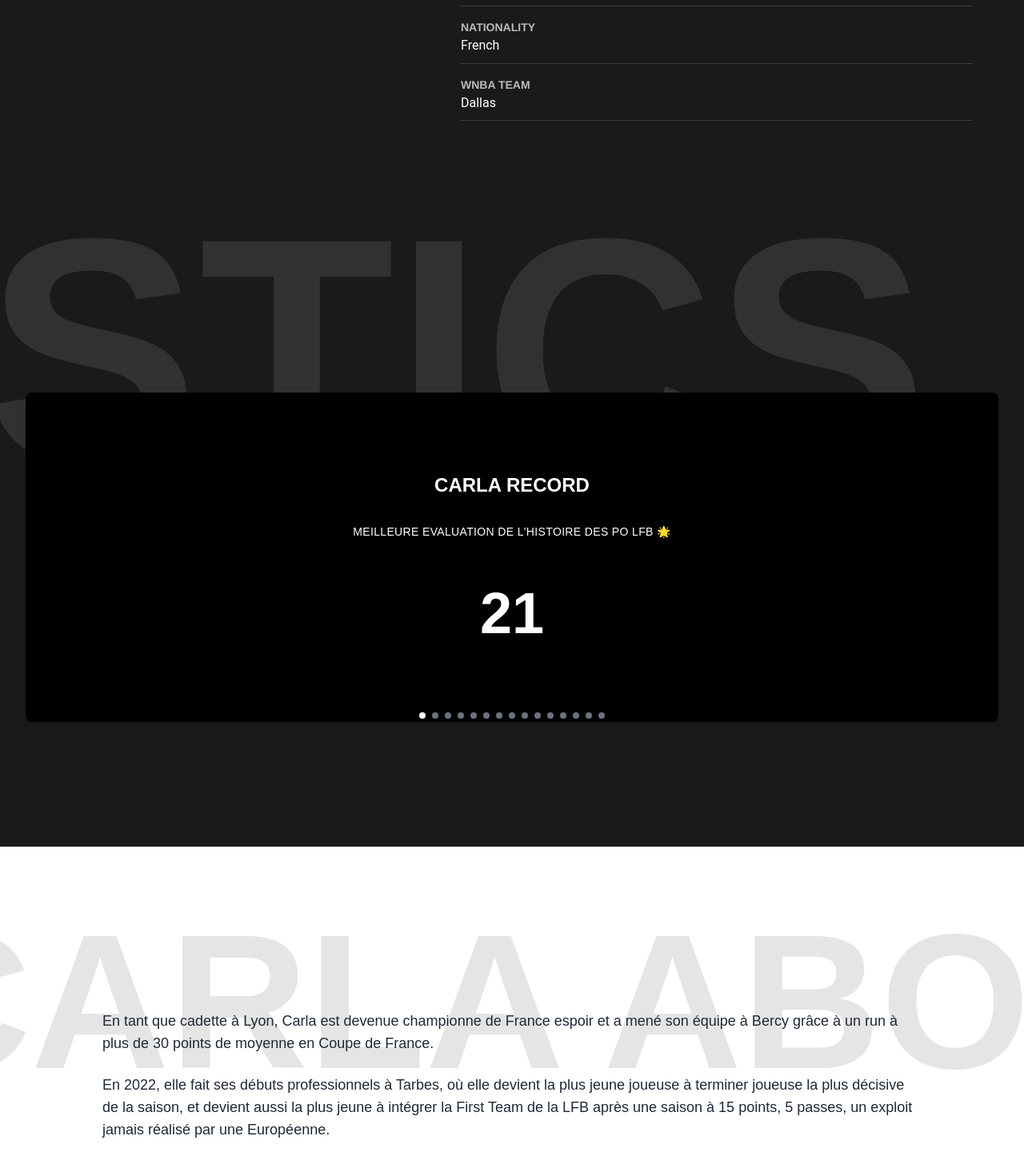
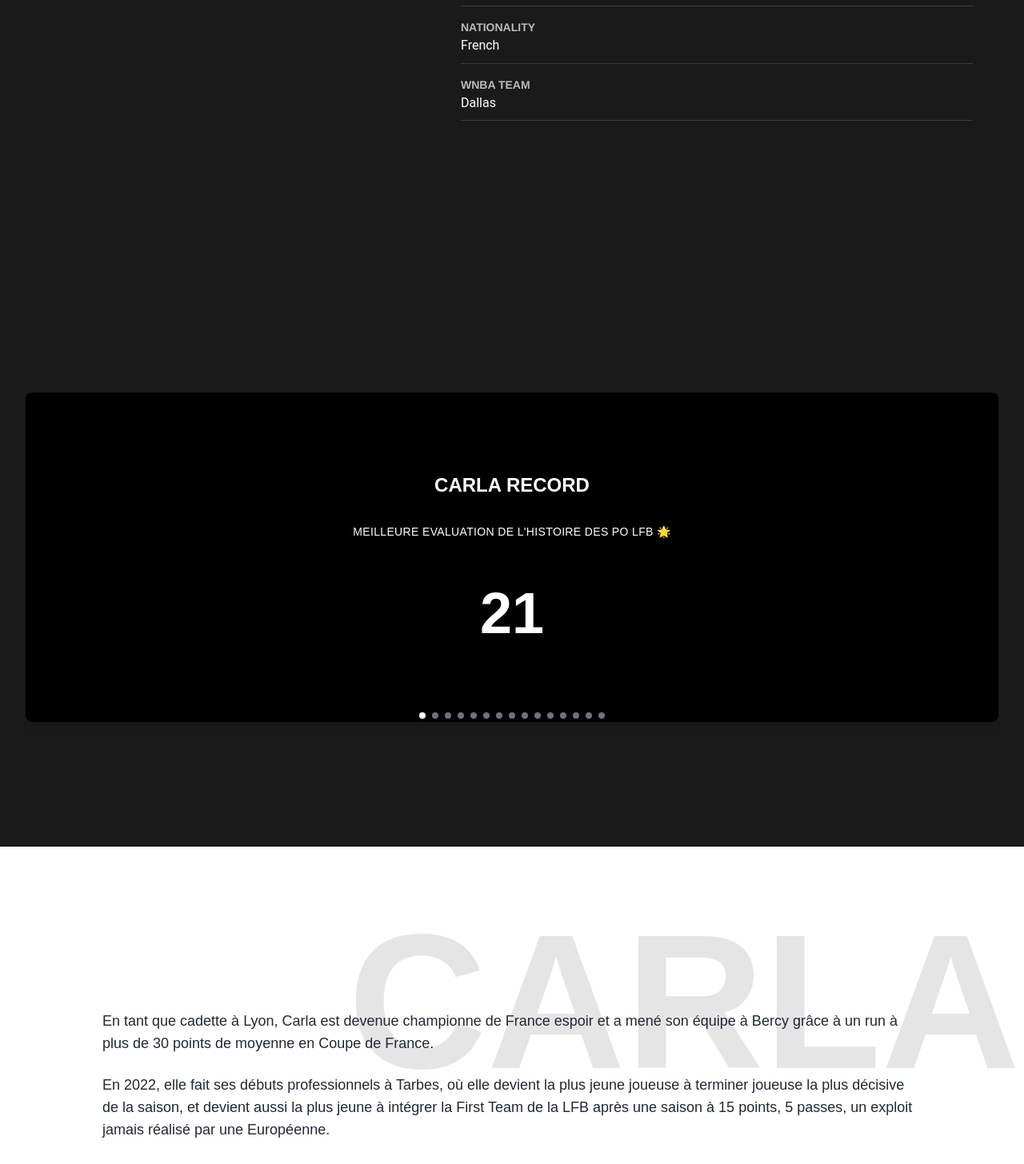
Before and after one commit to medericc/carla, a Next.js app: page / in a window 1280 px wide. Shown: the part 1980-3436 px from the top of the page at 80% size. Built offline with nearby package versions, Linux system fonts and the light colour scheme; a web font is replaced by a local one.

Commit message:
425px sauf carde et deile stop

```diff
--- a/app/components/News.tsx
+++ b/app/components/News.tsx
@@ -21,7 +21,8 @@ const CarlaAbout = () => {
   className="absolute top-[1%] left-0 whitespace-nowrap z-1 text-[15rem] opacity-10 uppercase font-bold text-black animate-scrollText overflow-hidden"
   ref={textRef}
 >
-        CARLA ABOUT
+  {/* Duplique le texte pour un défilement continu sans interruption */}
+  <span>CARLA ABOUT &nbsp; CARLA ABOUT &nbsp; CARLA ABOUT</span>
 </div>
 
       {/* Paragraphe de texte (fixe) */}
--- a/app/components/Stats.tsx
+++ b/app/components/Stats.tsx
@@ -141,10 +141,10 @@ const Stats = () => {
 const keyframesStyle = `
   @keyframes scrollText {
     0% {
-      transform: translateX(-100%);
+      transform: translateX(100%);
     }
     100% {
-      transform: translateX(100%);
+      transform: translateX(-100%);
     }
   }
   .animate-scrollText {
--- a/app/globals.css
+++ b/app/globals.css
@@ -47,14 +47,7 @@ a {
   color: inherit;
   text-decoration: none;
 }
-@keyframes scrollText {
-  0% {
-    transform: translateX(0%);
-  }
-  100% {
-    transform: translateX(100%);
-  }
-}
+
 @font-face {
   font-family: 'Heroic';
   src: url('/fonts/Heroic.woff2') format('woff2'),
```
Lines whose indentation alone changed are shown as unchanged.
